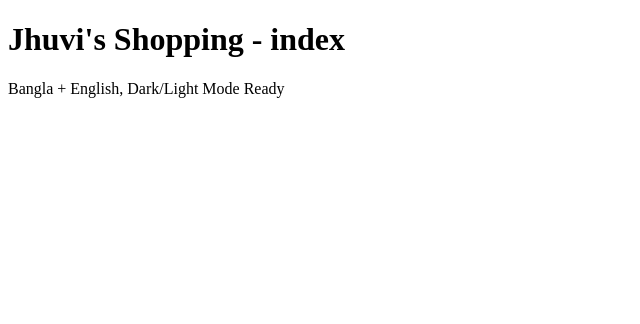
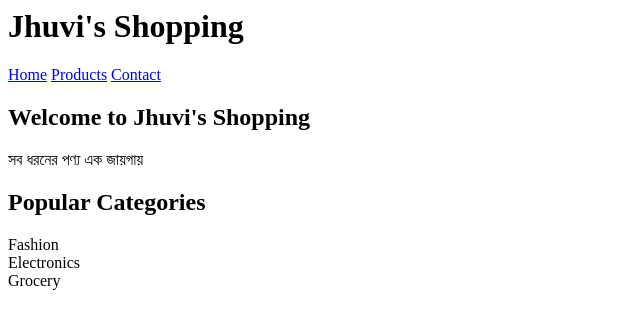
Before and after one commit to ovisek21112000-design/Jhuvis-Shopping-, a plain HTML site: page index.html in a window 1280 px wide. Shown: the whole page, without its empty margins (0-640 px from the left). Drawn offline with Linux system fonts and the light colour scheme.

Commit message:
Enhance index.html with header and sections
Added header and sections for navigation and categories.

```diff
--- a/index.html
+++ b/index.html
@@ -1,3 +1,20 @@
-<!DOCTYPE html><html><head><title>index</title></head>
-<body><h1>Jhuvi's Shopping - index</h1>
-<p>Bangla + English, Dark/Light Mode Ready</p></body></html>
+<header>
+  <h1>Jhuvi's Shopping</h1>
+  <nav>
+    <a href="#">Home</a>
+    <a href="#">Products</a>
+    <a href="#">Contact</a>
+  </nav>
+</header>
+
+<section>
+  <h2>Welcome to Jhuvi's Shopping</h2>
+  <p>সব ধরনের পণ্য এক জায়গায়</p>
+</section>
+
+<section>
+  <h2>Popular Categories</h2>
+  <div>Fashion</div>
+  <div>Electronics</div>
+  <div>Grocery</div>
+</section>
```
